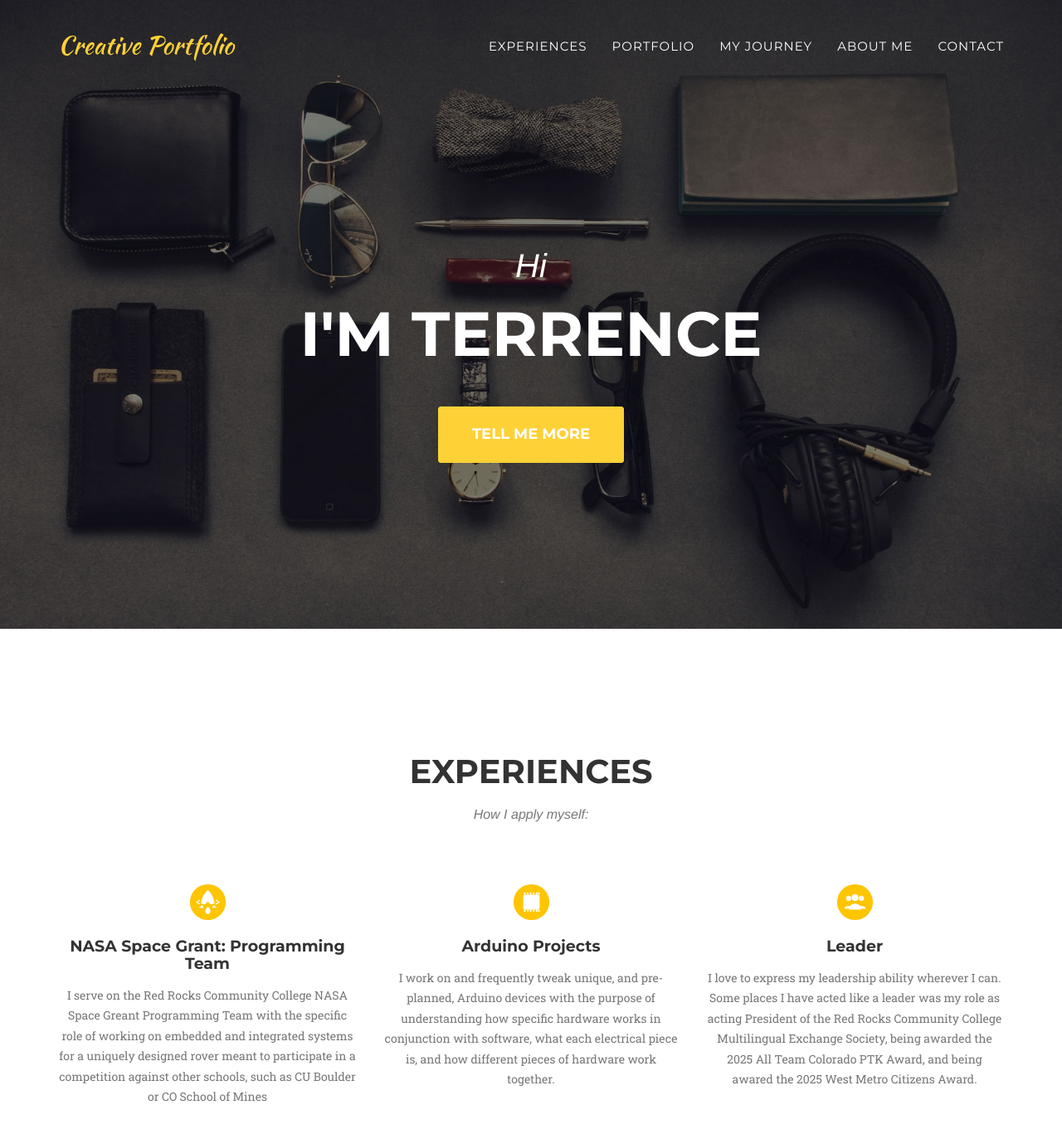
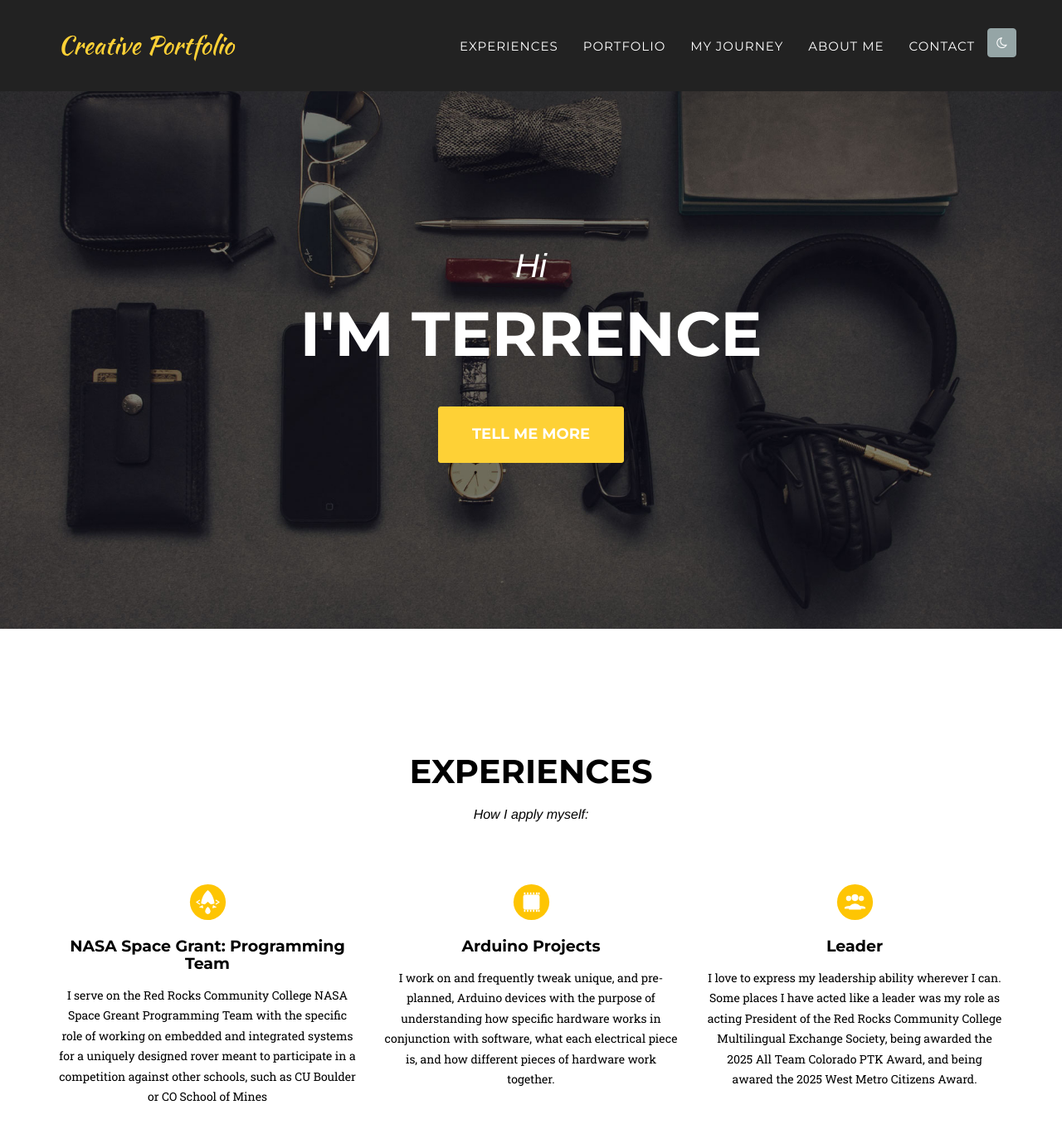
Before and after one commit to TJMICHK/Terrence-Website-2, a Jekyll site: the page built from index.html, in a window 1280 px wide and 1400 px high. Shown: the top 1367 px of the window at 83% size. Built offline with Jekyll 4.4.1, drawn with Linux system fonts in a browser that asks for light colours; some web fonts are replaced.

Commit message:
Making a light and dark mode toggle feature

```diff
--- a/_includes/head.html
+++ b/_includes/head.html
@@ -9,6 +9,9 @@
 
     <!-- Custom CSS & Bootstrap Core CSS - Uses Bootswatch Flatly Theme: http://bootswatch.com/flatly/ -->
     <link rel="stylesheet" href="{{ "/style.css" | prepend: site.baseurl }}">
+    <!-- Apply saved/preferred theme as early as possible to avoid flash of wrong theme -->
+    <script>/* inline: set dark-theme class early so theme.css can take effect immediately */(function(){try{var s=null;try{s=localStorage.getItem('theme')}catch(e){s=null}var prefers=(window.matchMedia&&window.matchMedia('(prefers-color-scheme: dark)').matches);if(s==='dark'||(!s&&prefers)){document.documentElement.classList.add('dark-theme');} }catch(e){} })();</script>
+    <link rel="stylesheet" href="{{ "/css/theme.css" | prepend: site.baseurl }}">
 
     <!-- Custom Fonts -->
     <link rel="stylesheet" href="{{ "/css/font-awesome/css/font-awesome.min.css" | prepend: site.baseurl }}">
--- a/_includes/header.html
+++ b/_includes/header.html
@@ -33,6 +33,11 @@
                     <li>
                         <a class="page-scroll" href="#contact">Contact</a>
                     </li>
+                    <li>
+                        <button id="theme-toggle" class="btn btn-default navbar-btn" aria-label="Toggle theme">
+                            <i class="fa fa-moon-o"></i>
+                        </button>
+                    </li>
                 </ul>
             </div>
             <!-- /.navbar-collapse -->
--- a/_includes/js.html
+++ b/_includes/js.html
@@ -15,3 +15,4 @@
 
     <!-- Custom Theme JavaScript -->
     <script src="{{ "/js/agency.js" | prepend: site.baseurl }}"></script>
+   <script src="{{ "/js/theme-toggle.js" | prepend: site.baseurl }}"></script>
--- /dev/null
+++ b/css/theme.css
@@ -0,0 +1,113 @@
+/* Theme variables and light/dark mode overrides */
+:root {
+  --page-bg: #fff;
+  --text-color: #{{ site.data.template.color.secondary-dark }};
+  --muted: #{{ site.data.template.color.muted }};
+  --primary: #{{ site.data.template.color.primary }};
+  --secondary: #{{ site.data.template.color.secondary }};
+  --nav-bg: #222;
+  --nav-text: #fff;
+  --header-text: #fff;
+  --section-bg: #f7f7f7;
+  --close-color: #222; /* default close X color for light theme */
+  --star-color: #000; /* decorative hr color (black for light mode) */
+}
+
+/* Apply variables */
+body {
+  background-color: var(--page-bg);
+  color: var(--text-color);
+}
+
+.text-muted {
+  color: var(--muted);
+}
+
+.bg-light-gray {
+  background-color: var(--section-bg);
+}
+
+.navbar-default {
+  background-color: var(--nav-bg);
+}
+
+.navbar-default .nav li a {
+  color: var(--nav-text);
+}
+
+header {
+  color: var(--header-text);
+}
+
+/* Make portfolio captions follow the theme so text remains readable */
+#portfolio .portfolio-item .portfolio-caption {
+  background-color: var(--page-bg);
+  color: var(--text-color);
+}
+
+#portfolio .portfolio-item .portfolio-caption p {
+  color: var(--text-color);
+  background-color: transparent;
+}
+
+/* Ensure portfolio modal content follows theme (keeps text readable when dark) */
+.portfolio-modal .modal-content {
+  background-color: var(--page-bg);
+  color: var(--text-color);
+}
+
+.portfolio-modal .modal-content h2,
+.portfolio-modal .modal-content p,
+.portfolio-modal .modal-content .item-intro {
+  color: var(--text-color);
+}
+
+.portfolio-modal .close-modal .lr {
+  /* use the theme-aware close color and make the line a bit thicker for visibility */
+  background-color: var(--close-color) !important;
+  width: 3px !important;
+}
+
+/* Make the decorative rule under modal titles match the title color */
+.portfolio-modal .modal-content hr.star-primary {
+  display: block;
+  border: 0;
+  height: 4px !important; /* slightly thicker so it's visible */
+  background: var(--star-color) !important;
+  margin: 16px auto 26px;
+  max-width: 220px;
+  border-radius: 2px;
+  box-shadow: 0 0 0 1px rgba(0,0,0,0.06) inset; /* subtle edge so it shows on very light backgrounds */
+  opacity: 1 !important;
+}
+
+/* Ensure the second line of the X matches */
+.portfolio-modal .close-modal .lr .rl {
+  background-color: var(--close-color) !important;
+  width: 3px !important;
+}
+
+.portfolio-modal .close-modal {
+  opacity: 1 !important;
+}
+.portfolio-modal .close-modal:hover {
+  opacity: 0.95 !important;
+}
+
+/* Dark theme: toggle by adding `dark-theme` class to the <body> */
+/* Dark theme: toggle by adding `dark-theme` class to the <body> or <html> */
+body.dark-theme,
+html.dark-theme {
+  --page-bg: #0f1113;
+  --text-color: #e6e6e6;
+  --muted: #b5b5b5;
+  --nav-bg: #111;
+  --nav-text: #e6e6e6;
+  --header-text: #fff;
+  --section-bg: #1a1a1a;
+  --close-color: var(--text-color); /* light X in dark mode */
+  --star-color: var(--text-color); /* use light color for the hr in dark mode */
+}
+
+/* Small helper so the toggle button sits nicely */
+#theme-toggle { padding:6px 10px; }
--- /dev/null
+++ b/js/theme-toggle.js
@@ -0,0 +1,67 @@
+/* Theme toggle: toggles dark theme, persists to localStorage, respects prefers-color-scheme */
+(function() {
+  'use strict';
+
+  function applyTheme(theme) {
+    var isDark = (theme === 'dark');
+    try {
+      // set class on both <html> and <body> so pages where body isn't ready still get styled
+      if (isDark) {
+        document.documentElement.classList.add('dark-theme');
+        if (document.body) document.body.classList.add('dark-theme');
+      } else {
+        document.documentElement.classList.remove('dark-theme');
+        if (document.body) document.body.classList.remove('dark-theme');
+      }
+      localStorage.setItem('theme', theme);
+    } catch(e) {
+      // ignore storage errors but still toggle DOM classes
+      if (isDark) {
+        document.documentElement.classList.add('dark-theme');
+        if (document.body) document.body.classList.add('dark-theme');
+      } else {
+        document.documentElement.classList.remove('dark-theme');
+        if (document.body) document.body.classList.remove('dark-theme');
+      }
+    }
+    updateIcon();
+  }
+
+  function updateIcon() {
+    var btn = document.getElementById('theme-toggle');
+    if (!btn) return;
+    var icon = btn.querySelector('i');
+    if (!icon) return;
+    if (document.body.classList.contains('dark-theme')) {
+      icon.classList.remove('fa-moon-o');
+      icon.classList.add('fa-sun-o');
+    } else {
+      icon.classList.remove('fa-sun-o');
+      icon.classList.add('fa-moon-o');
+    }
+  }
+
+  function init() {
+    var btn = document.getElementById('theme-toggle');
+
+    // Load stored preference
+    var stored = null;
+    try { stored = localStorage.getItem('theme'); } catch(e) { stored = null; }
+
+    if (stored) applyTheme(stored);
+    else if (window.matchMedia && window.matchMedia('(prefers-color-scheme: dark)').matches) applyTheme('dark');
+    else applyTheme('light');
+
+    if (btn) {
+      btn.addEventListener('click', function() {
+        var isDark = document.documentElement.classList.contains('dark-theme') || (document.body && document.body.classList.contains('dark-theme'));
+        applyTheme(isDark ? 'light' : 'dark');
+      });
+    }
+  }
+
+  // Initialize when DOM is ready (script is included at end of body but be safe)
+  if (document.readyState === 'loading') document.addEventListener('DOMContentLoaded', init);
+  else init();
+
+})();
```
